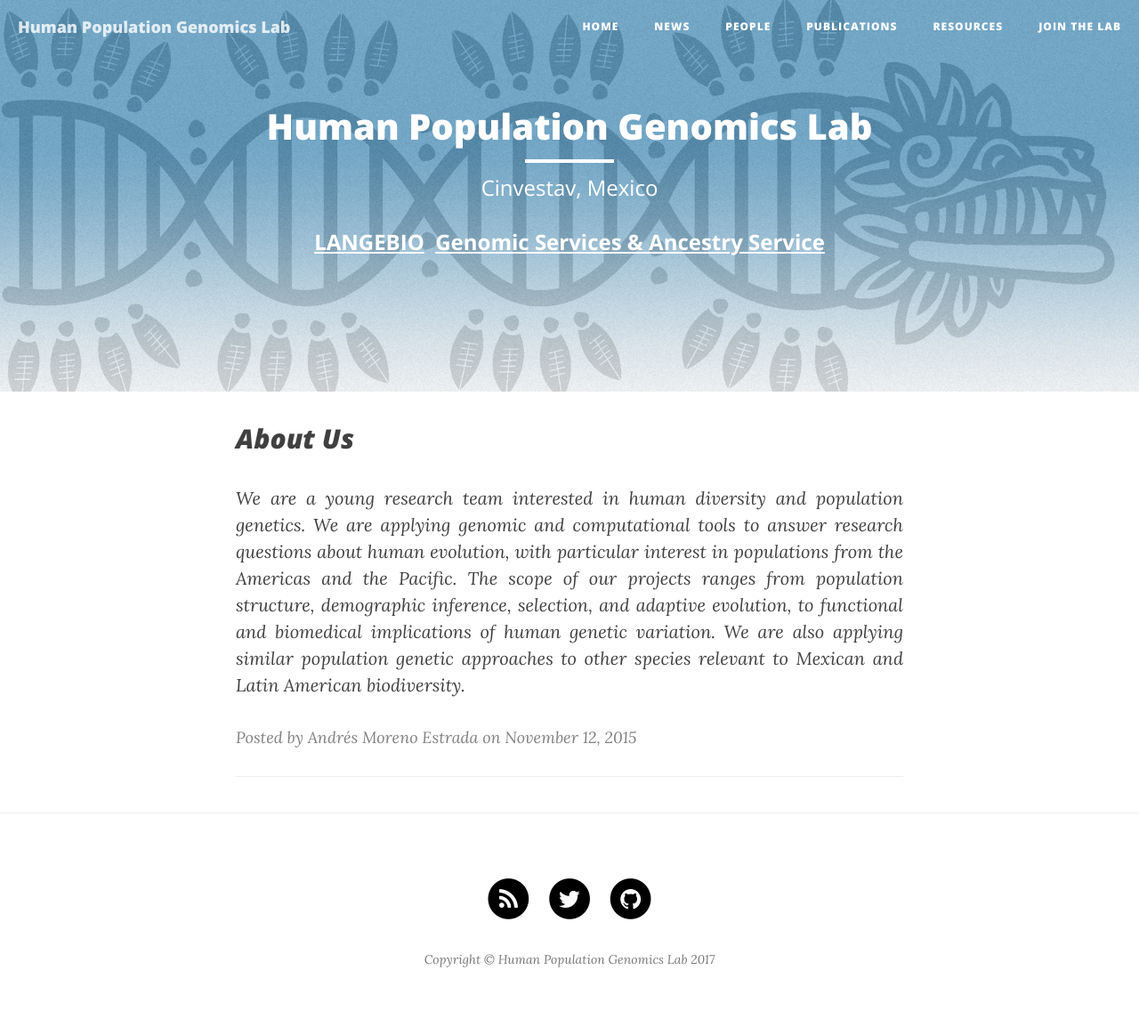
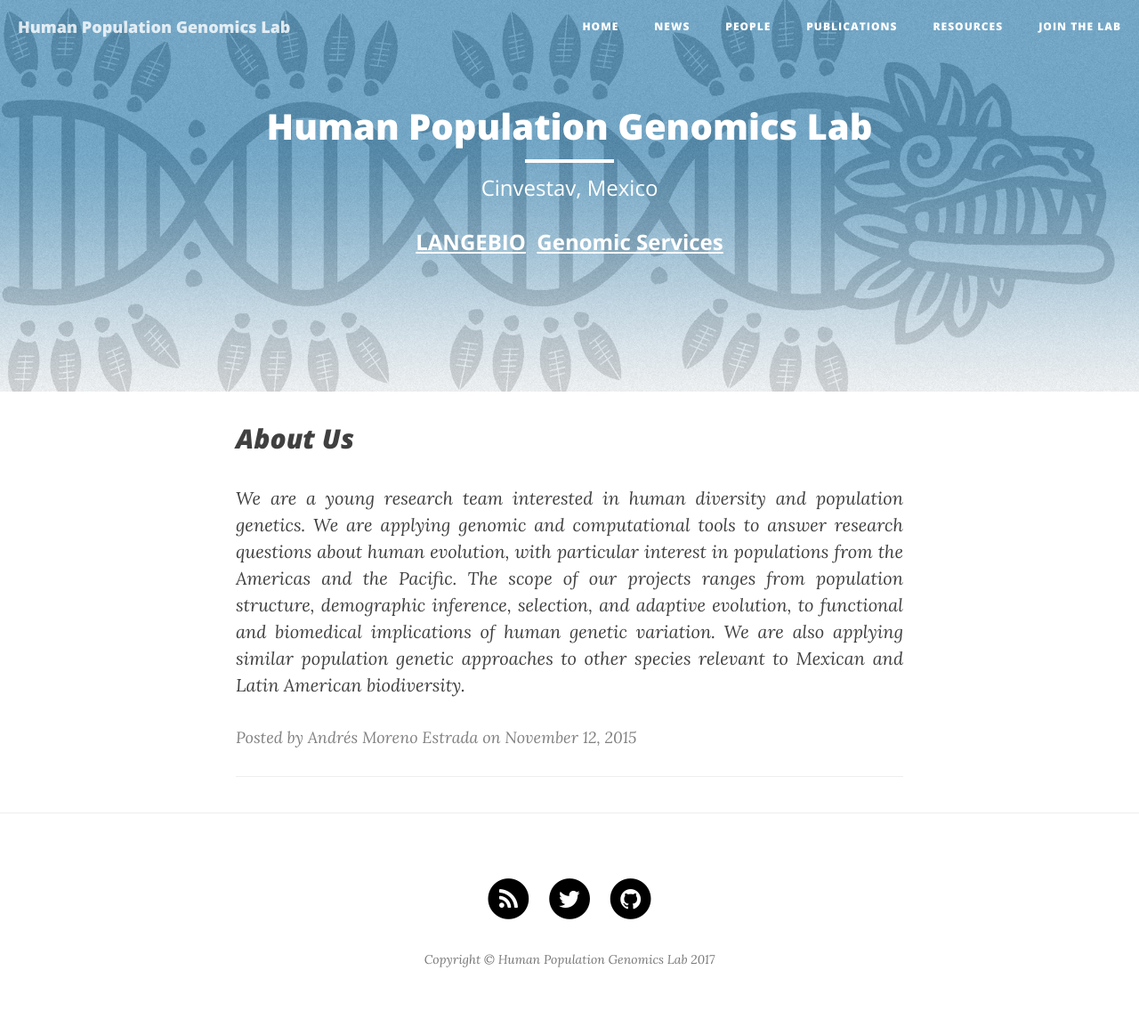
Before and after one commit to milkshakeplustip/milkshakeplustip.github.io, a Jekyll site: the page built from index.html, in a window 1280 px wide. Shown: the whole page at 89% size. Built offline with Jekyll 4.4.1, drawn with Linux system fonts in a browser that asks for light colours; nearby versions of some CDN libraries; the list of posts is cut into pages by our own code.

Commit message:
too much

```diff
--- a/index.html
+++ b/index.html
@@ -1,6 +1,6 @@
 ---
 layout: page
-description: <body <p>Cinvestav, Mexico</i></p> <p><a href="http://www.langebio.cinvestav.mx/?" style="color:white"><b>LANGEBIO</b></a>&nbsp;&nbsp;<a href="http://langebio.cinvestav.mx/labsergen/" style="color:white"><b>Genomic Services & Ancestry Service</b></a> <i></p></body>
+description: <body <p>Cinvestav, Mexico</i></p> <p><a href="http://www.langebio.cinvestav.mx/?" style="color:white"><b>LANGEBIO</b></a>&nbsp;&nbsp;<a href="http://langebio.cinvestav.mx/labsergen/" style="color:white"><b>Genomic Services</b></a> <i></p></body>
 ---
 
 {% for post in paginator.posts %}
```
